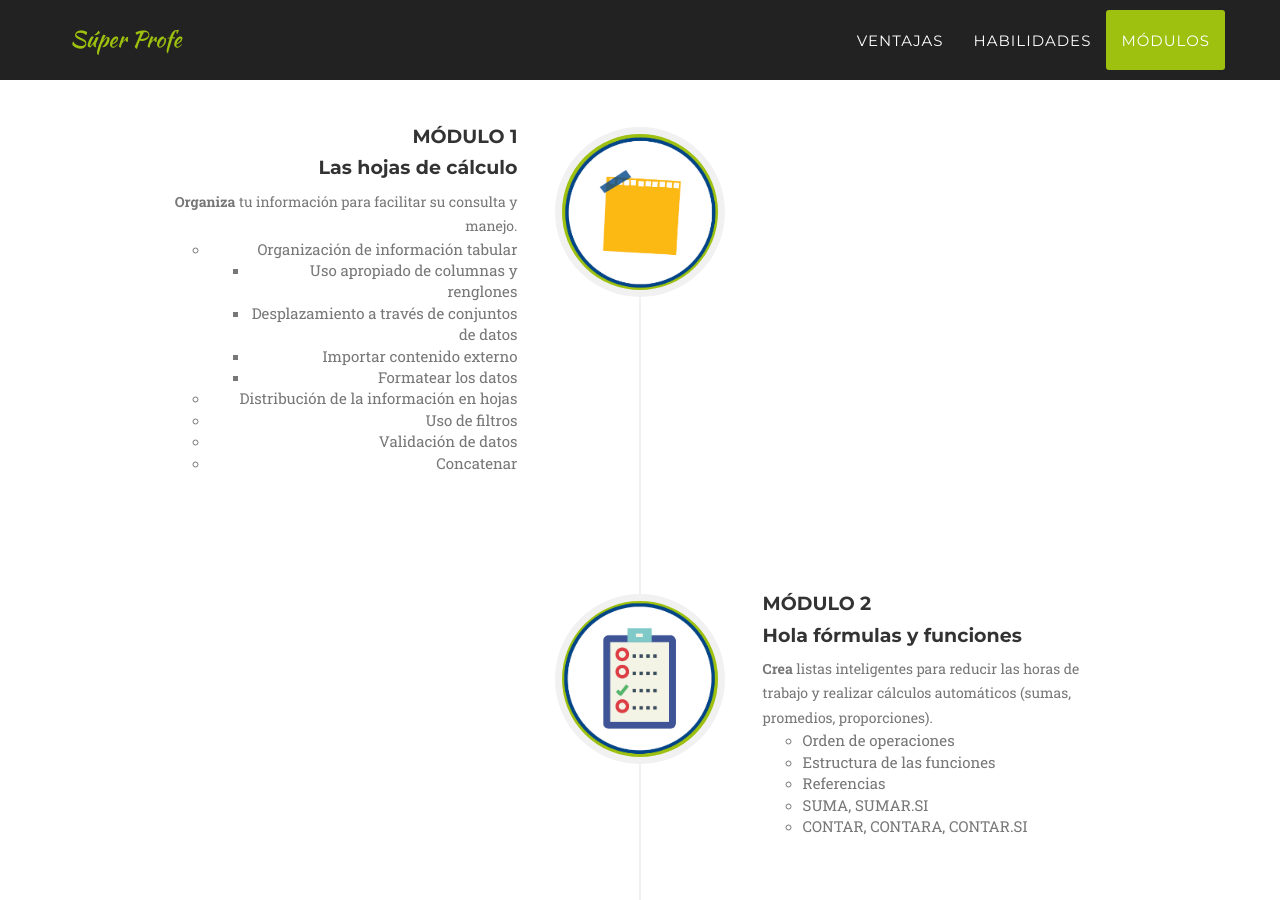
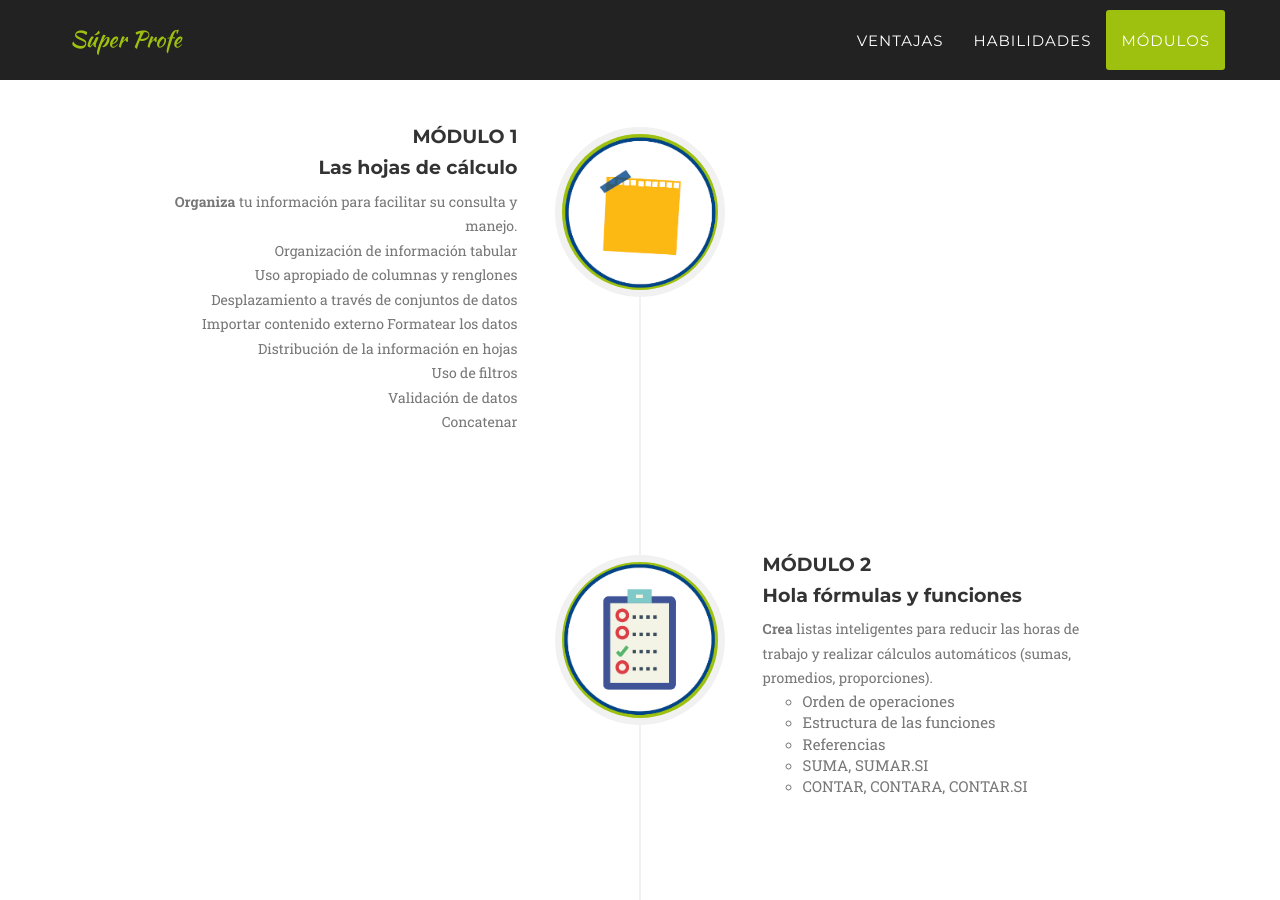
Before and after one commit to camachevaz/superProfe, a Jekyll site: the page built from index.html, in a window 1280 px wide and 900 px high, scrolled down 2807 px. Built offline with Jekyll 4.4.1, drawn with Linux system fonts in a browser that asks for light colours; some web fonts are replaced.

Commit message:
Update about.html

```diff
--- a/_includes/about.html
+++ b/_includes/about.html
@@ -21,20 +21,16 @@
                                 </div>
                                 <div class="timeline-body">
                                     <p class="text-muted"><strong>Organiza</strong> tu información para facilitar su consulta y manejo.</p>
-                                    <ul class="text-muted">
-                                        <li>Organización de información tabular
-                                            <ul>
-                                                <li>Uso apropiado de columnas y renglones</li>
-                                                <li>Desplazamiento a través de conjuntos de datos</li>
-                                                <li>Importar contenido externo</li>
-                                                <li>Formatear los datos</li>
-                                            </ul>
-                                        </li>
-                                        <li>Distribución de la información en hojas</li>
-                                        <li>Uso de filtros</li>
-                                        <li>Validación de datos</li>
-                                        <li>Concatenar</li>
-                                    </ul>
+                                    <p class="text-muted">Organización de información tabular<br>
+                                        Uso apropiado de columnas y renglones
+                                        Desplazamiento a través de conjuntos de datos
+                                        Importar contenido externo
+                                        Formatear los datos
+                                    </p>
+                                    <p class="text-muted">Distribución de la información en hojas</p>
+                                    <p class="text-muted">Uso de filtros</p>
+                                    <p class="text-muted">Validación de datos</p>
+                                    <p class="text-muted">Concatenar</p>
                                 </div>
                             </div>
                         </li>
```
